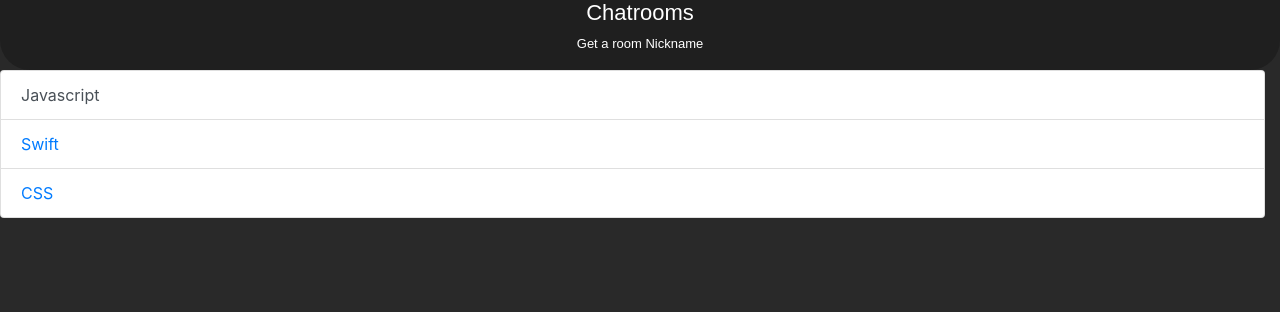
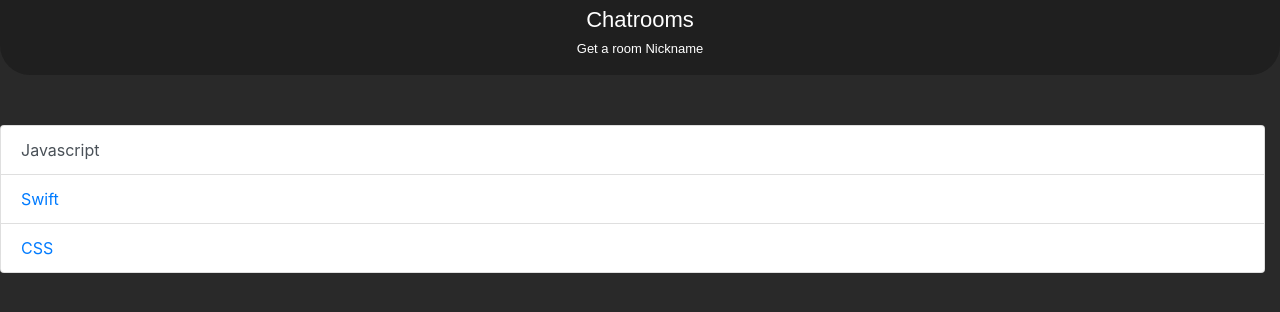
Before and after one commit to ShooterGuy666/P_Github_Chatter, a website: page public/index.html in a window 1280 px wide. Drawn offline with nearby package versions, Linux system fonts and the light colour scheme.

Commit message:
kleine aanpassingen
kleine aanpassingen

```diff
--- a/public/css/rooms.scss
+++ b/public/css/rooms.scss
@@ -20,6 +20,8 @@ body{
                 font-family: $letter_font;
                 color: $titel_kleur;
                 text-align: center;
+                line-height: 39px;
+                margin-bottom: 0;
             }
 
             .lead{
@@ -33,5 +35,6 @@ body{
 }
 
 #chats{
+    margin-top: 50px;
 
 }
```
Also changed, not shown: public/css/rooms.css, 1 other file.
